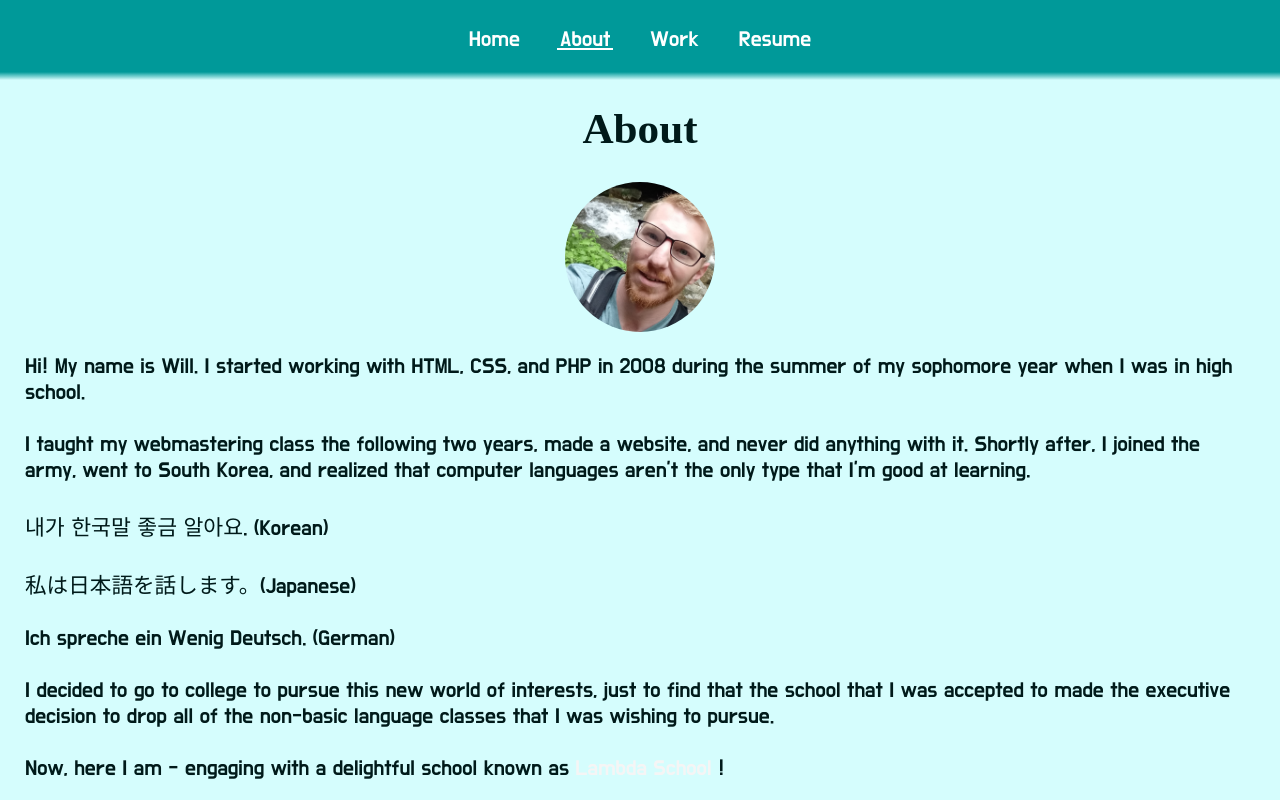
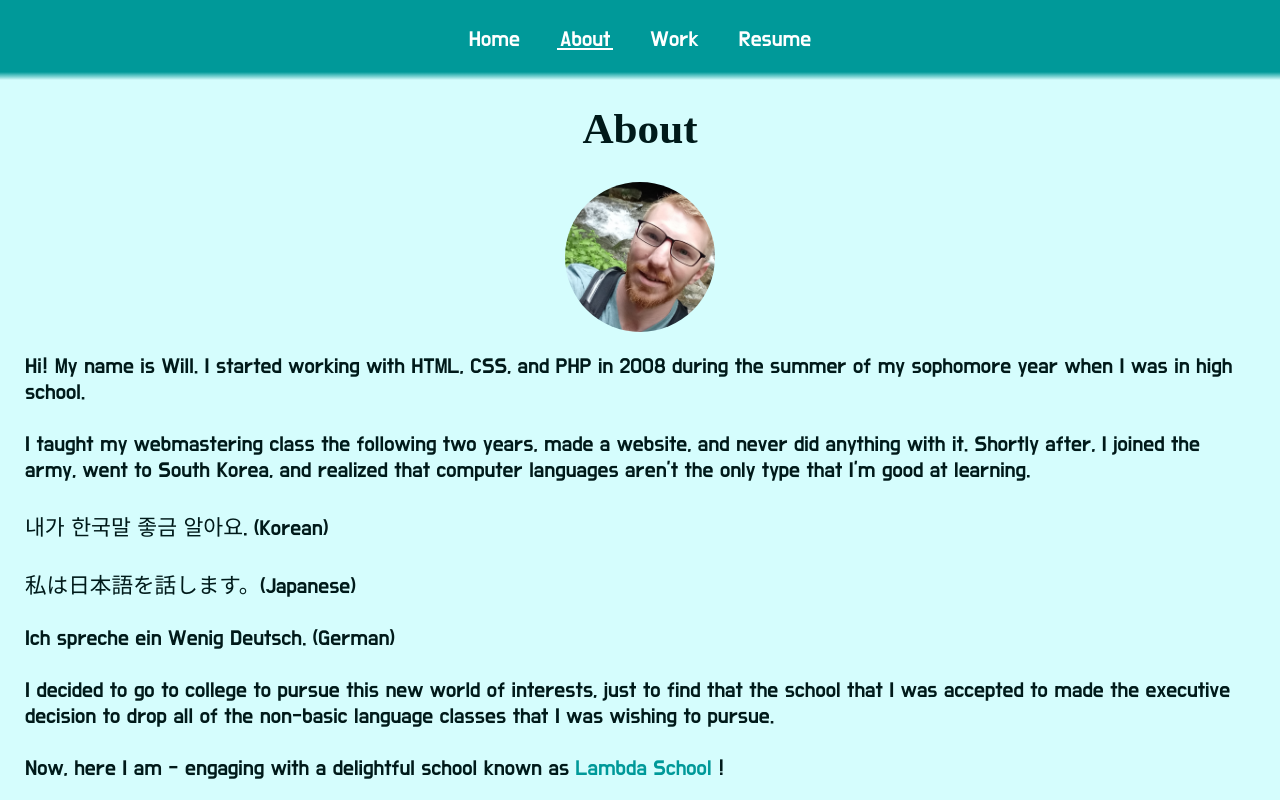
Before and after one commit to brellin/portfolio-vue, a Vue app: page /about in a window 1280 px wide. Shown: the top 800 px of the page. Built offline with nearby package versions, Linux system fonts and the light colour scheme; a web font is replaced by a local one.

Commit message:
about link color

```diff
--- a/src/components/About.vue
+++ b/src/components/About.vue
@@ -60,22 +60,22 @@ div.About {
     font-size: 2rem;
 
     a {
-      color: whitesmoke;
+      color: $mid;
       text-decoration: none;
       position: relative;
 
       &::before {
         content: "";
         position: absolute;
-        height: 1px;
+        height: 2px;
         width: 100%;
-        transform: translate(-400%, 22px);
+        transform: translate(-40vw, 22px);
         transition: 0.3s ease;
       }
 
       &:hover {
         &::before {
-          background: whitesmoke;
+          background: $mid;
           transform: translateY(22px);
         }
       }
```
